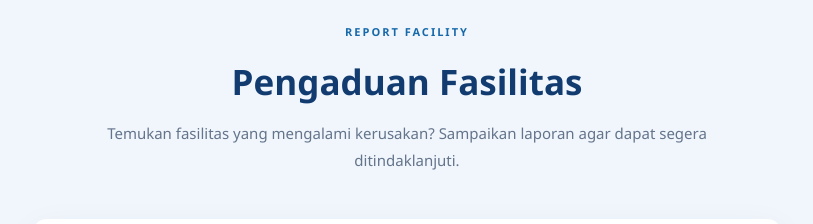
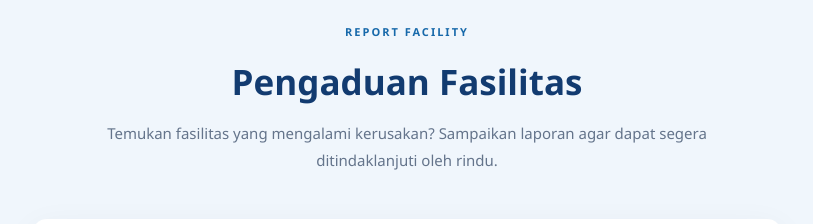
Before and after one commit to nadhifaaa23/UNESAKSES-TRINOVA-, a plain HTML site: page index.html in a window 1280 px wide. Shown: the part 3020-3244 px from the top of the page, without its empty margins (233-1046 px from the left). Drawn offline with Linux system fonts and the light colour scheme.

Commit message:
nambahin foto baru dan penambahan pengaduan

```diff
--- a/index.html
+++ b/index.html
@@ -144,7 +144,7 @@
             <h2>Pengaduan Fasilitas</h2>
             <p>
                 Temukan fasilitas yang mengalami kerusakan?
-                Sampaikan laporan agar dapat segera ditindaklanjuti.
+                Sampaikan laporan agar dapat segera ditindaklanjuti oleh rindu.
             </p>
         </div>
 
```
Also changed, not shown: assets/DENAH GEDUNG 1 LT 1 KAMPUS UNESA 5.png (added).
